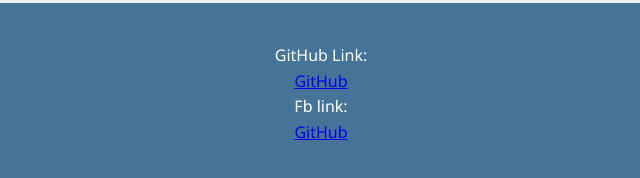
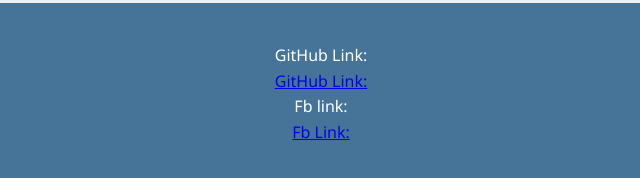
Before and after one commit to justine1109/AMPI_q1tla2.., a plain HTML site: page index.html in a window 1280 px wide. Shown: the part 1835-2013 px from the top of the page, 319-959 px from the left. Drawn offline with Linux system fonts and the light colour scheme.

Commit message:
index.html

```diff
--- a/index.html
+++ b/index.html
@@ -80,9 +80,9 @@
   <footer>
     <div class="container">
        <p>GitHub Link:</p>
-      <a href="https://github.com/justine1109/ampi_q1tla2./tree/main" target="_blank">GitHub</a>
+      <a href="https://github.com/justine1109/ampi_q1tla2./tree/main" target="_blank">GitHub Link:</a>
       <p>Fb link:</p>
-      <a href="https://www.facebook.com/JJustine.Elnasin" target="_blank">GitHub</a>
+      <a href="https://www.facebook.com/JJustine.Elnasin" target="_blank">Fb Link:</a>
     </div>
   </footer>
 </body>
```
